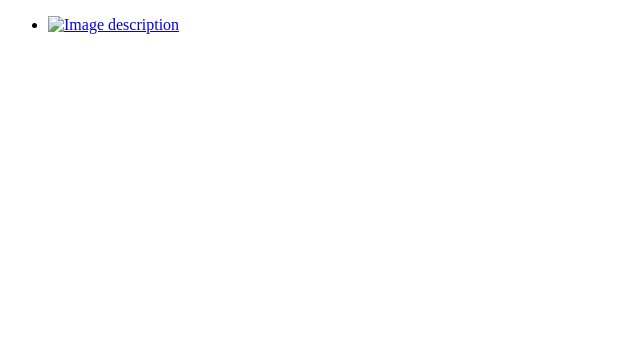
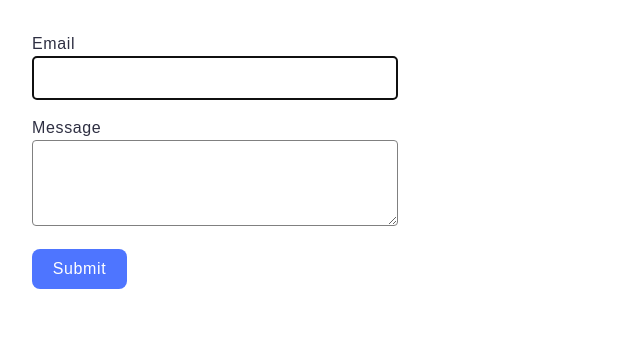
Before and after one commit to ku-anna/goit-js-hw-09, a website built with Vite: page src/2-form.html in a window 1280 px wide. Shown: the whole page, without its empty margins (0-640 px from the left). Built offline with nearby package versions, Linux system fonts and the light colour scheme.

Commit message:
JS hw-9 task 2 ready

```diff
--- a/src/2-form.html
+++ b/src/2-form.html
@@ -5,20 +5,21 @@
     <link rel="icon" type="image/svg+xml" href="/favicon.svg" />
     <meta name="viewport" content="width=device-width, initial-scale=1.0" />
     <title>Gallery</title>
-    <link rel="stylesheet" href="../src/css/2-form.css" />
+    <link rel="stylesheet" href="./css/2-form.css" />
   </head>
   <body>
-    <ul class="gallery">
-      <li class="gallery-item">
-        <a class="gallery-link" href="large-image.jpg">
-          <img
-            class="gallery-image"
-            src="small-image.jpg"
-            alt="Image description"
-          />
-        </a>
-      </li>
-    </ul>
+    <form class="feedback-form" autocomplete="off">
+      <label>
+        Email
+        <input type="email" name="email" autofocus />
+      </label>
+      <label>
+        Message
+        <textarea name="message" rows="8"></textarea>
+      </label>
+      <button type="submit">Submit</button>
+    </form>
+
     <script type="module" src="./js/2-form.js"></script>
   </body>
 </html>
--- a/src/css/2-form.css
+++ b/src/css/2-form.css
@@ -0,0 +1,51 @@
+.feedback-form {
+  display: flex;
+  align-items: flex-start;
+  justify-content: flex-start;
+  flex-direction: column;
+  border-radius: 8px;
+  padding: 24px;
+  width: 408px;
+  height: 296px;
+  gap: 16px;
+  background: #fff;
+}
+label {
+  font-family: 'Montserrat', sans-serif;
+  font-weight: 400;
+  font-size: 16px;
+  line-height: 1.5;
+  letter-spacing: 0.04em;
+  color: #2e2f42;
+}
+input {
+  border: 1px solid #808080;
+  border-radius: 4px;
+  width: 360px;
+  height: 40px;
+}
+textarea {
+  border: 1px solid #808080;
+  border-radius: 4px;
+  width: 360px;
+  height: 80px;
+}
+button {
+  display: flex;
+  align-items: center;
+  justify-content: center;
+  flex-direction: row;
+  gap: 10px;
+  border-radius: 8px;
+  border: none;
+  padding: 8px 16px;
+  width: 95px;
+  height: 40px;
+  background: #4e75ff;
+  font-weight: 500;
+  font-size: 16px;
+  line-height: 1.5;
+  letter-spacing: 0.04em;
+  color: #fff;
+  font-family: 'Montserrat', sans-serif;
+}
--- a/src/js/2-form.js
+++ b/src/js/2-form.js
@@ -0,0 +1,44 @@
+const form = document.querySelector('.feedback-form');
+const STORAGE_KEY = 'feedback-form-state';
+
+let formData = {
+  email: '',
+  message: '',
+};
+
+const savedData = localStorage.getItem(STORAGE_KEY);
+if (savedData) {
+  try {
+    const parsedData = JSON.parse(savedData);
+    formData = { ...formData, ...parsedData };
+
+    if (parsedData.email) form.elements.email.value = parsedData.email;
+    if (parsedData.message) form.elements.message.value = parsedData.message;
+  } catch (error) {
+    console.error('Parsing error:', error);
+  }
+}
+
+form.addEventListener('input', event => {
+  const { name, value } = event.target;
+
+  if (name in formData) {
+    formData[name] = value.trim();
+    localStorage.setItem(STORAGE_KEY, JSON.stringify(formData));
+  }
+});
+
+form.addEventListener('submit', event => {
+  event.preventDefault();
+
+  if (!formData.email || !formData.message) {
+    alert('Fill please all fields');
+    return;
+  }
+
+  console.log('Form submitted:', formData);
+
+  formData = { email: '', message: '' };
+  localStorage.removeItem(STORAGE_KEY);
+  form.reset();
+});
```
Also changed, not shown: src/index.html (+2 -3 lines).
